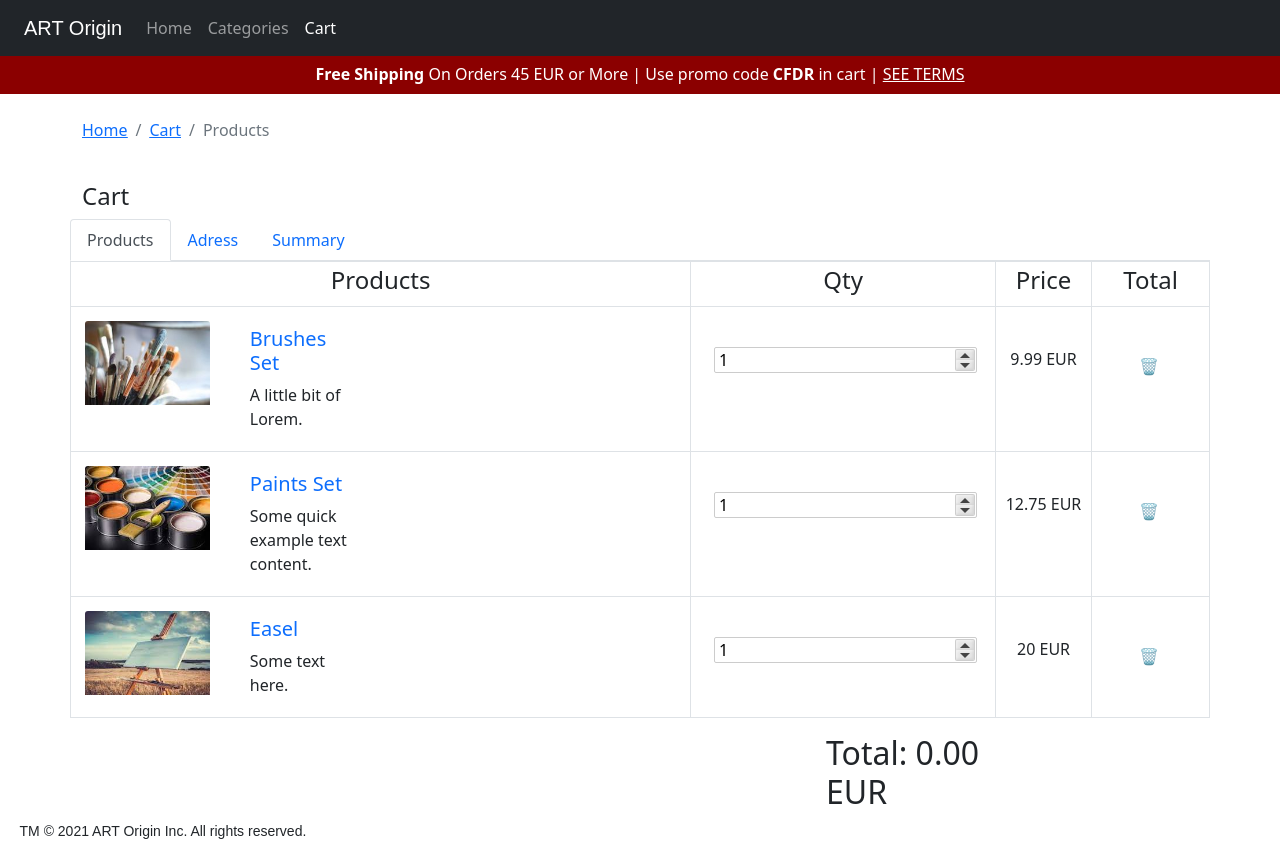
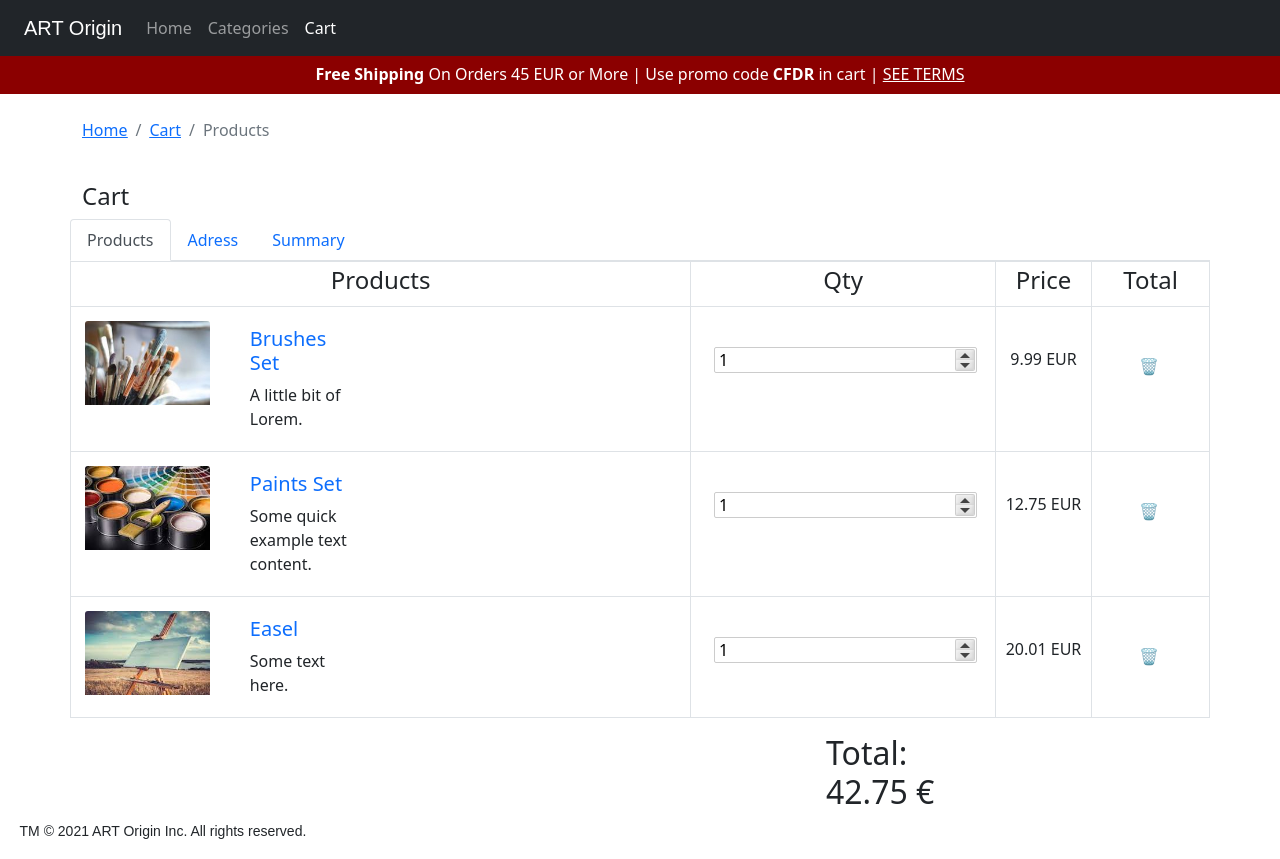
Before and after one commit to Anastasia1207/lesson-24, a React (Create React App) app: page /cart in a window 1280 px wide. Built offline with nearby package versions, Linux system fonts and the light colour scheme.

Commit message:
Upd total amount

```diff
--- a/src/Components/Cart.js
+++ b/src/Components/Cart.js
@@ -9,7 +9,20 @@ import Paints2 from '../Assets/Img/Paints2.jpg';
 import Easel from '../Assets/Img/Easel.jpg';
 
 function Cart() {
-    const [total, setTotal] = useState('0.00');
+    const [product1, setProduct1] = useState(9.99);
+    const [product2, setProduct2] = useState(12.75);
+    const [product3, setProduct3] = useState(20.01);
+    const [total] = useState(product1 + product2 + product3);
+
+
+    const deleteProduct = () => {
+        // setProduct('');
+    }
+
+    const inputValue = (e) => {
+        const howManyProducts = e.target.value;
+        setProduct1(product1 * howManyProducts);
+    }
 
     return (
         <div className="container">
@@ -48,7 +61,8 @@ function Cart() {
 
                     <tbody>
                         <tr>
-                            <td> <div className="row">
+                            <td>
+                                <div className="row">
                                     <div className="col-md-3">
                                         <div style={{ width: '100%', paddingTop: "10px", paddingBottom: "10px", paddingLeft: "10px" }}>
                                             <img src={Brushes2} className="card-img-top" alt="Pattern one" />
@@ -65,10 +79,10 @@ function Cart() {
                                 </div>
                             </td>
                             <td style={{ paddingTop: "40px", paddingLeft: "2%" }}>
-                                <NumericInput value="1" min="1" />
+                                <NumericInput value="1" min="1" onChange={inputValue}/>
                             </td>
-                            <td style={{ paddingTop: "40px", textAlign: "center" }}>9.99 EUR</td>
-                            <td><button type="button" style={{ padding: "38%" }} class="btn ">&#128465;</button></td>
+                            <td style={{ paddingTop: "40px", textAlign: "center" }}>{product1} EUR</td>
+                            <td><button type="button" style={{ padding: "38%" }} class="btn" onClick={deleteProduct}>&#128465;</button></td>
                         </tr>
                         <tr>
                             <td>
@@ -90,7 +104,7 @@ function Cart() {
                             <td style={{ paddingTop: "40px", paddingLeft: "2%" }}>
                                 <NumericInput value="1" min="1" />
                             </td>
-                            <td style={{ paddingTop: "40px", textAlign: "center" }}>12.75 EUR</td>
+                            <td style={{ paddingTop: "40px", textAlign: "center" }}>{product2} EUR</td>
                             <td><button type="button" style={{ padding: "38%" }} class="btn ">&#128465;</button></td>
                         </tr>
                         <tr>
@@ -113,7 +127,7 @@ function Cart() {
                             <td style={{ paddingTop: "40px", paddingLeft: "2%" }} >
                                 <NumericInput value="1" min="1" />
                             </td>
-                            <td style={{ paddingTop: "40px", textAlign: "center" }}>20 EUR</td>
+                            <td style={{ paddingTop: "40px", textAlign: "center" }} >{product3} EUR</td>
                             <td><button type="button" style={{ padding: "38%" }} class="btn ">&#128465;</button></td>
 
 
@@ -125,13 +139,9 @@ function Cart() {
                     <div className="col-sm-8">
                     </div>
                     <div className="col-md-2">
-                        <h2>Total: {total} EUR</h2>
+                        <h2>Total: {total} €</h2>
                     </div>
                 </div>
-
-
-
-
             </div>
         </div>
 
```
Lines whose indentation alone changed are shown as unchanged.
